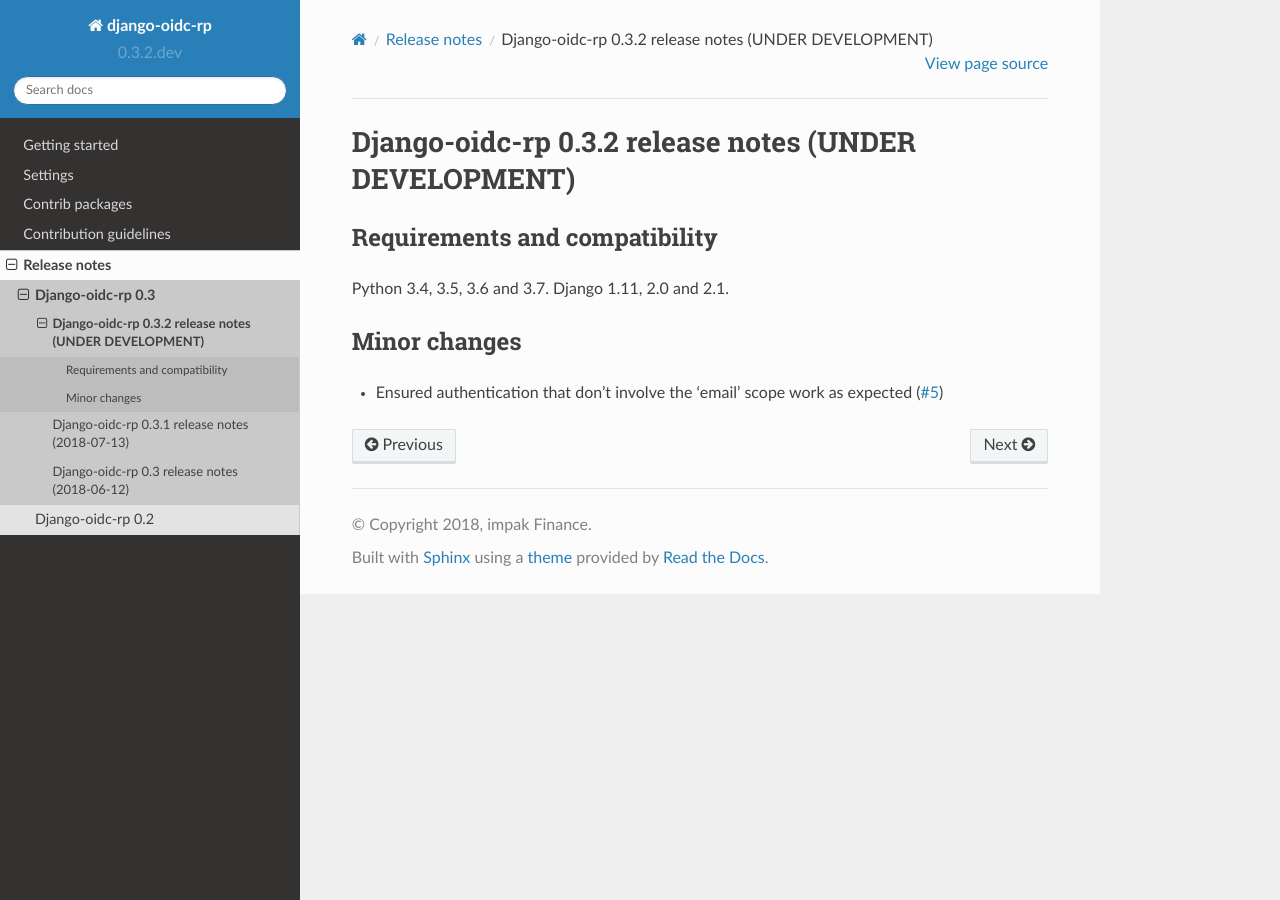
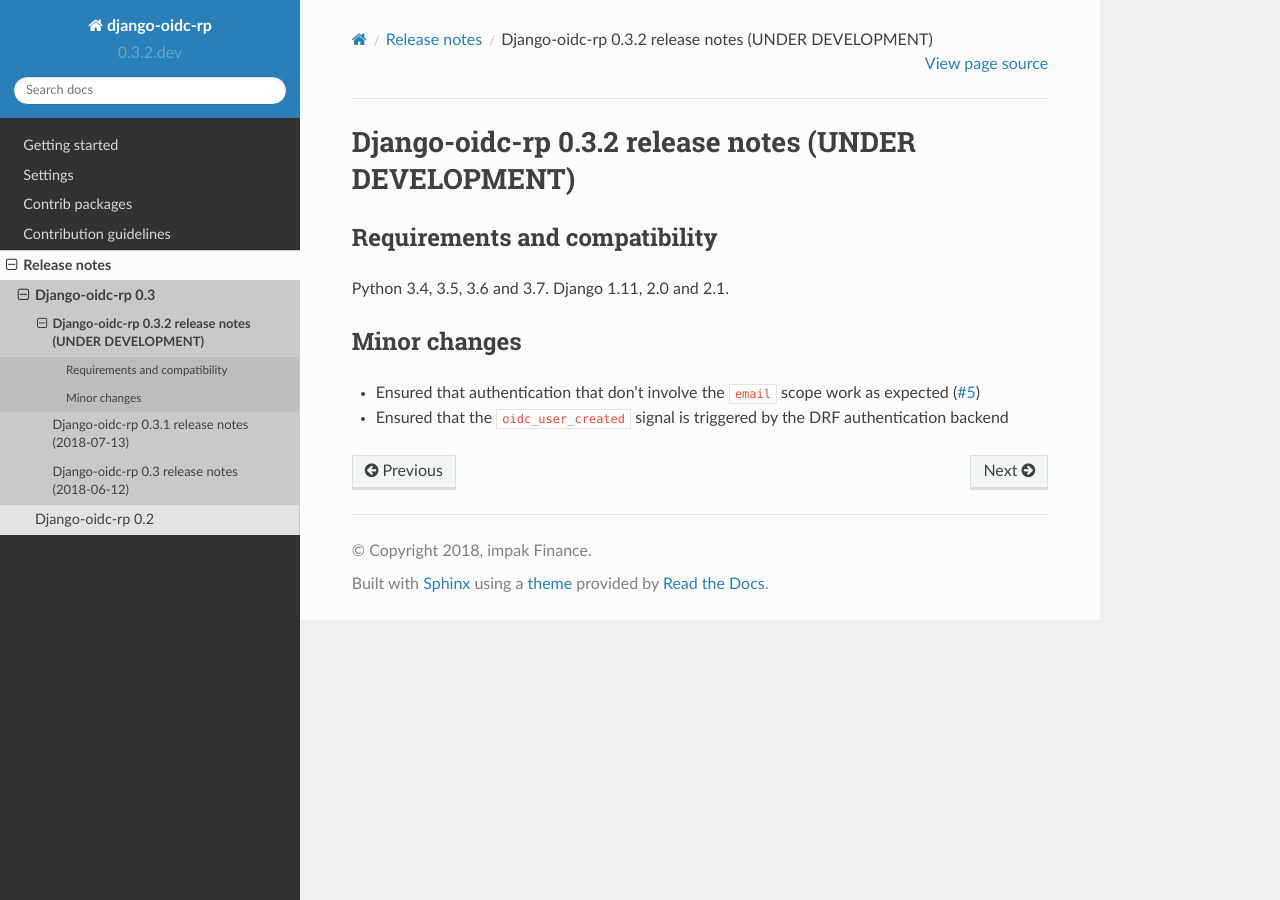
Before and after one commit to impak-finance/django-oidc-rp, a Sphinx documentation site: the page built from docs/release_notes/v0.3.2.rst, in a window 1280 px wide. Built offline with Sphinx 7.4.7 and the Read the Docs theme 2.0.0, drawn with Linux system fonts in a browser that asks for light colours.

Commit message:
Updated documentation

```diff
--- a/docs/release_notes/v0.3.2.rst
+++ b/docs/release_notes/v0.3.2.rst
@@ -11,5 +11,6 @@ Python 3.4, 3.5, 3.6 and 3.7. Django 1.11, 2.0 and 2.1.
 Minor changes
 =============
 
-* Ensured authentication that don't involve the 'email' scope work as expected
+* Ensured that authentication that don't involve the ``email`` scope work as expected
   (`#5 <https://github.com/impak-finance/django-oidc-rp/issues/5>`_)
+* Ensured that the ``oidc_user_created`` signal is triggered by the DRF authentication backend
```
